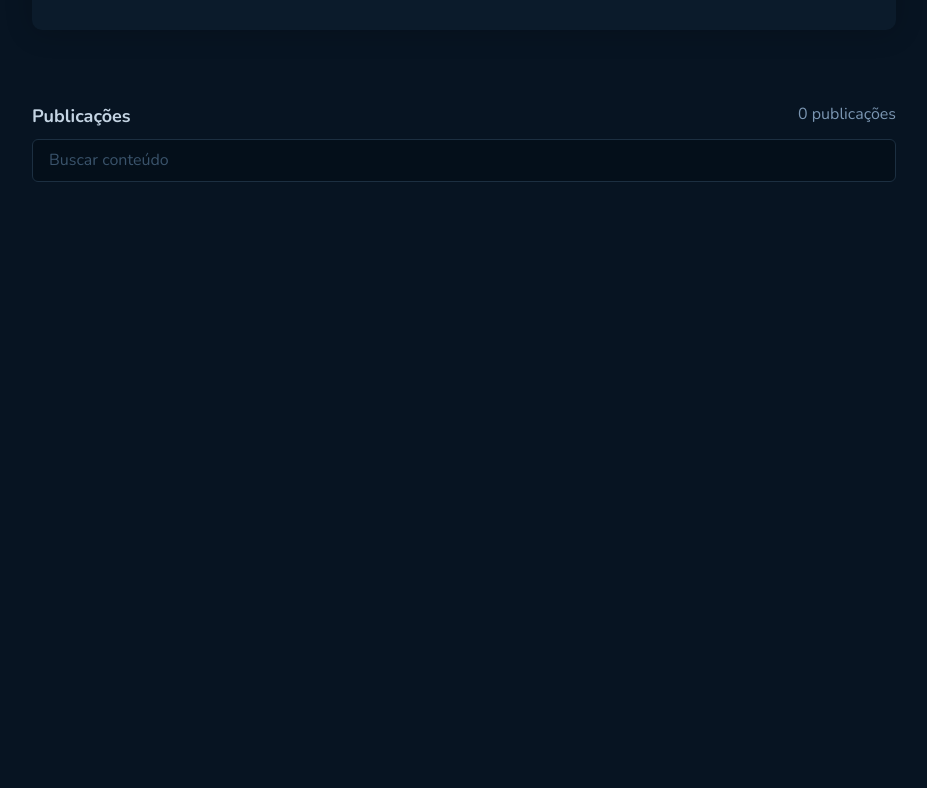
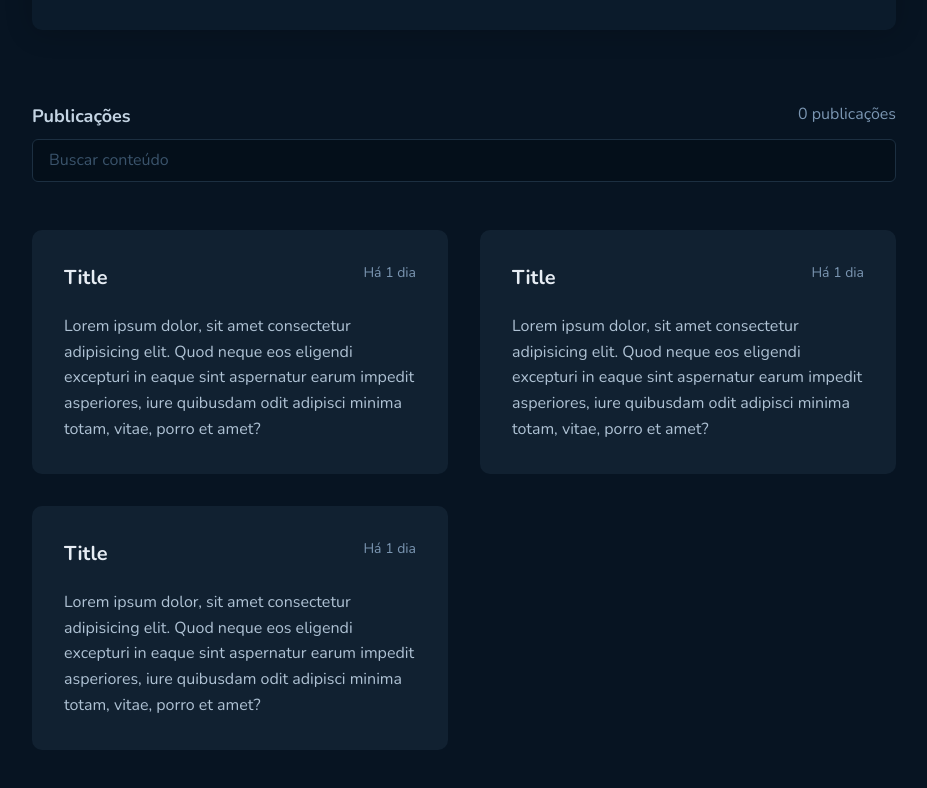
Before and after one commit to AronAdamsRapetto/desafio-github-blog, a React (Vite) app: page / in a window 1280 px wide. Shown: the part 390-1178 px from the top of the page, without its empty margins (176-1103 px from the left). Before the commit the page ends 800 px from the top, so only its background shows below. Built offline with nearby package versions, Linux system fonts and the light colour scheme.

Commit message:
style: feed posts

```diff
--- a/src/pages/Feed/index.tsx
+++ b/src/pages/Feed/index.tsx
@@ -7,6 +7,8 @@ import {
 import { faGithub } from '@fortawesome/free-brands-svg-icons'
 import {
   FeedPageContainer,
+  PostCard,
+  PostsContainer,
   SearchContainer,
   SearchFormContainer,
   UserInfoContainer,
@@ -61,6 +63,45 @@ export function Feed() {
           <input placeholder="Buscar conteúdo" />
         </SearchFormContainer>
       </SearchContainer>
+
+      <PostsContainer>
+        <PostCard>
+          <div>
+            <h2>Title</h2>
+            <span>Há 1 dia</span>
+          </div>
+          <span>
+            Lorem ipsum dolor, sit amet consectetur adipisicing elit. Quod neque
+            eos eligendi excepturi in eaque sint aspernatur earum impedit
+            asperiores, iure quibusdam odit adipisci minima totam, vitae, porro
+            et amet?
+          </span>
+        </PostCard>
+        <PostCard>
+          <div>
+            <h2>Title</h2>
+            <span>Há 1 dia</span>
+          </div>
+          <span>
+            Lorem ipsum dolor, sit amet consectetur adipisicing elit. Quod neque
+            eos eligendi excepturi in eaque sint aspernatur earum impedit
+            asperiores, iure quibusdam odit adipisci minima totam, vitae, porro
+            et amet?
+          </span>
+        </PostCard>
+        <PostCard>
+          <div>
+            <h2>Title</h2>
+            <span>Há 1 dia</span>
+          </div>
+          <span>
+            Lorem ipsum dolor, sit amet consectetur adipisicing elit. Quod neque
+            eos eligendi excepturi in eaque sint aspernatur earum impedit
+            asperiores, iure quibusdam odit adipisci minima totam, vitae, porro
+            et amet?
+          </span>
+        </PostCard>
+      </PostsContainer>
     </FeedPageContainer>
   )
 }
--- a/src/pages/Feed/styles.ts
+++ b/src/pages/Feed/styles.ts
@@ -122,3 +122,36 @@ export const SearchFormContainer = styled.form`
     }
   }
 `
+
+export const PostsContainer = styled.section`
+  display: flex;
+  flex-wrap: wrap;
+  width: 100%;
+  gap: 2rem;
+  margin: 3rem auto;
+`
+
+export const PostCard = styled.article`
+  max-width: 416px;
+  padding: 2rem;
+  background: ${(props) => props.theme.post};
+  border-radius: 10px;
+
+  & div {
+    display: flex;
+    justify-content: space-between;
+    align-items: flex-start;
+    margin-bottom: 1.25rem;
+
+    > h2 {
+      font-size: 1.25rem;
+      font-weight: bold;
+      color: ${(props) => props.theme.title};
+    }
+
+    > span {
+      font-size: 0.875rem;
+      color: ${(props) => props.theme.span};
+    }
+  }
+`
```
